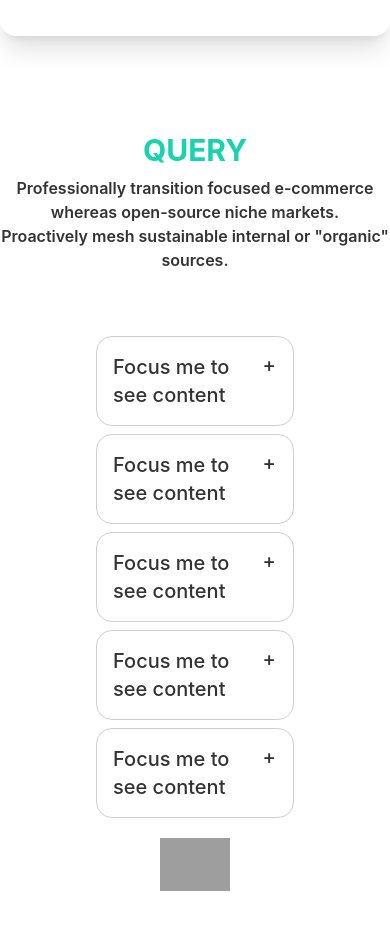
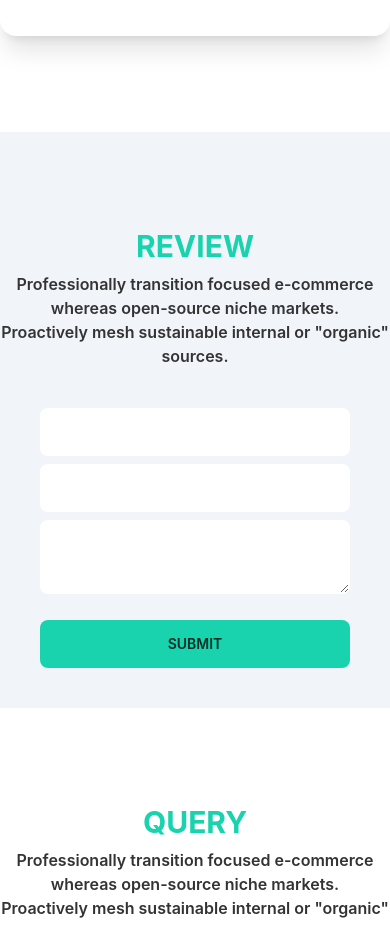
Before and after one commit to epshita-shima/refrigaration-technology-client-side, a React (Create React App) app: page / in a window 390 px wide. Shown: the part 4506-5433 px from the top of the page. Built offline with nearby package versions, Linux system fonts and the light colour scheme; no server answers; grey boxes are pictures that could not be loaded.

Commit message:
review dashboard added

```diff
--- a/src/Pages/Dashboard/DashboardReview.js
+++ b/src/Pages/Dashboard/DashboardReview.js
@@ -1,9 +1,48 @@
-import React from 'react';
+import React, { useEffect, useState } from 'react';
+import { useAuthState } from 'react-firebase-hooks/auth';
+import auth from '../../firebase.init';
 
 const DashboardReview = () => {
+
+    const [userReview, setUSerReview] = useState([]);
+    const [user] = useAuthState(auth);
+    useEffect(() => {
+        if (user) {
+            fetch('http://localhost:5000/review')
+                .then(res => res.json())
+                .then(data => setUSerReview(data));
+        }
+    }, [user])
     return (
         <div>
-            <h2>This is review</h2>
+            <h2>This is review: {userReview.length}</h2>
+
+            <div class="overflow-x-auto">
+                <table class="table w-full">
+                    <thead>
+                        <tr>
+                            <th></th>
+                            <th>Name</th>
+                            <th>Email</th>
+                            <th>Rating</th>
+                            <th>Review</th>
+                        </tr>
+                    </thead>
+                    <tbody>
+                        {
+                            userReview.map((userReview, index) => <tr>
+                                <th>{index + 1}</th>
+                                <td>{userReview.reviwerName}</td>
+                                <td>{userReview.reviewer}</td>
+                                <td>{userReview.rating}</td>
+                                <td>{userReview.reviewDescription
+                                }</td>
+                            </tr>)
+                        }
+
+                    </tbody>
+                </table>
+            </div>
         </div>
     );
 };
--- /dev/null
+++ b/src/Pages/Home/Faq.css
@@ -0,0 +1,4 @@
+.faq-img:hover {
+    transform: scale(1) rotate(360deg);
+    transition: transform 2s ease-in-out;
+}
--- a/src/Pages/Home/Faq.js
+++ b/src/Pages/Home/Faq.js
@@ -1,4 +1,5 @@
 import React from 'react';
+import faq from './Faq.css';
 
 const Faq = () => {
     return (
@@ -51,7 +52,7 @@ const Faq = () => {
                     </div>
                 </div>
                 <div className='px-16'>
-                    <img src="https://media.istockphoto.com/vectors/question-mark-icon-flat-vector-illustration-design-vector-id1162198273?k=20&m=1162198273&s=612x612&w=0&h=s_5DDSXgMDkGq0sVqYpgD2AL1CuB9oK5UtmvMq6XBo8=" alt="" />
+                    <img className='faq-img' src="https://media.istockphoto.com/vectors/question-mark-icon-flat-vector-illustration-design-vector-id1162198273?k=20&m=1162198273&s=612x612&w=0&h=s_5DDSXgMDkGq0sVqYpgD2AL1CuB9oK5UtmvMq6XBo8=" alt="" />
                 </div>
             </div>
         </div>
--- a/src/Pages/Home/Home.js
+++ b/src/Pages/Home/Home.js
@@ -2,6 +2,7 @@ import React from 'react';
 import Banner from './Banner';
 import BusinessSummary from './BusinessSummary';
 import Faq from './Faq';
+import MyReview from './MyReview';
 import PromoteBest from './PromoteBest';
 import ServiceParts from './ServiceParts';
 import Summary from './Summary';
@@ -14,6 +15,7 @@ const Home = () => {
             <BusinessSummary></BusinessSummary>
             <Summary></Summary>
             <PromoteBest></PromoteBest>
+            <MyReview></MyReview>
             <Faq></Faq>
         </div>
     );
--- /dev/null
+++ b/src/Pages/Home/MyReview.js
@@ -0,0 +1,64 @@
+import React, { useEffect, useState } from 'react';
+import { useAuthState } from 'react-firebase-hooks/auth';
+import auth from '../../firebase.init';
+
+const MyReview = () => {
+    const [userReview, setUSerReview] = useState([]);
+    const [user] = useAuthState(auth);
+
+    useEffect(() => {
+        const url = 'http://localhost:5000/review';
+        fetch(url)
+            .then(res => res.json())
+            .then(data => setUSerReview(data));
+    }, [])
+
+    const handleReview = event => {
+        event.preventDefault();
+        const reviewName = event.target.name.value;
+        console.log(reviewName);
+        const rating = event.target.num.value;
+        console.log(rating);
+        const review = event.target.msg.value;
+        console.log(review);
+
+        const reviews = {
+            reviewer: user.email,
+            reviwerName: user.displayName,
+            rating: event.target.num.value,
+            reviewDescription: event.target.msg.value,
+        }
+        fetch('http://localhost:5000/reviews', {
+            method: "POST",
+            headers: {
+                "content-type": "application/json",
+            },
+            body: JSON.stringify(reviews),
+        })
+            .then((res) => res.json())
+            .then((data) => {
+                console.log(data);
+            });
+
+    }
+    return (
+        <div className='lg:max-w-7xl mx-auto bg-slate-100'>
+            <div div className='text-center pt-24' >
+                <h3 className='text-accent text-3xl font-bold uppercase mb-2'>Review</h3>
+                <p className='font-semibold'>Professionally transition focused e-commerce whereas open-source niche markets. <br /> Proactively mesh sustainable internal or "organic" sources.</p>
+            </div >
+            <div className='flex justify-center items-center p-10'>
+                <form onSubmit={handleReview}>
+                    <input type="text" name='name' value={user?.displayName} class="input w-full max-w-xs mb-2" />
+                    <br />
+                    <input type="number" name='num' class="input w-full max-w-xs mb-2" />
+                    <br />
+                    <textarea name='msg' class="textarea w-full max-w-xs"></textarea>
+                    <input type="submit" value="Submit" className="btn mt-5 btn-accent input-bordered w-full max-w-xs" />
+                </form>
+            </div>
+        </div>
+    );
+};
+
+export default MyReview;
```
